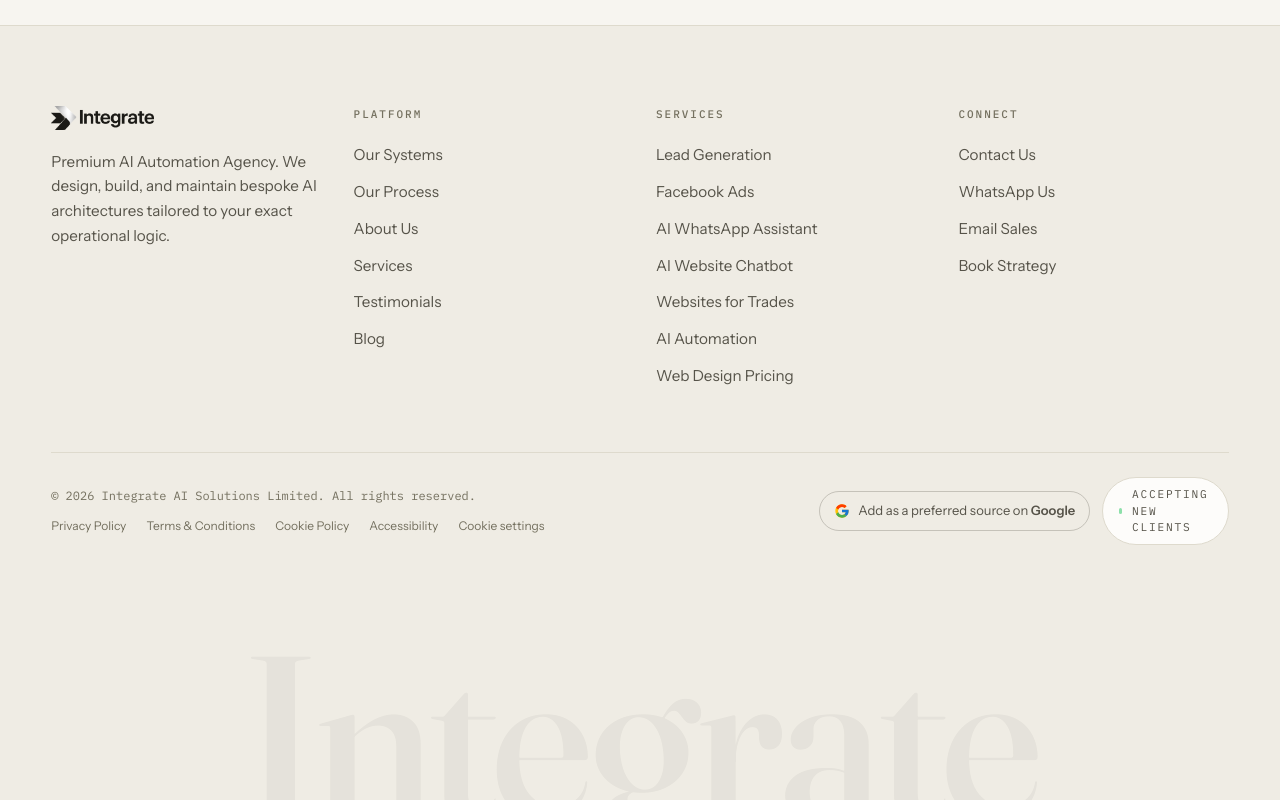
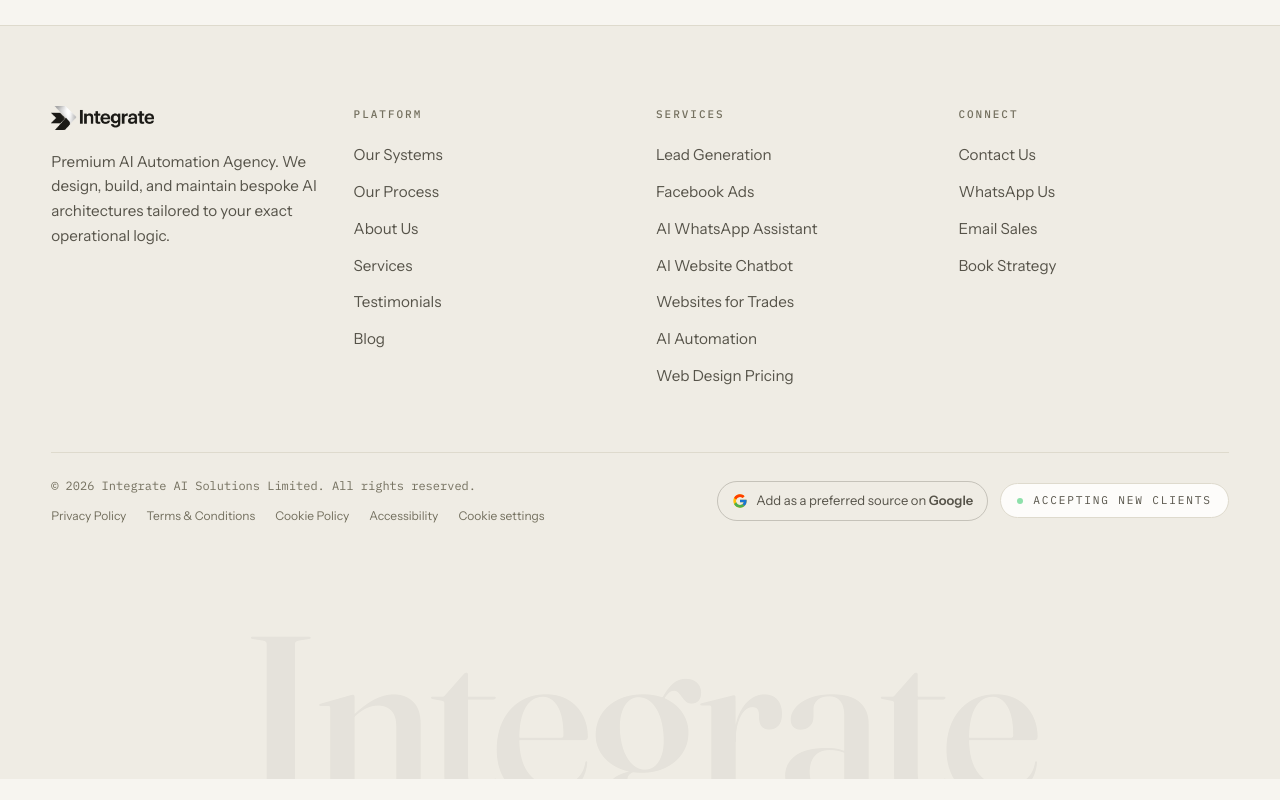
Before and after one commit to jlindl/INTEGRATENEW, a Next.js app: page /blog in a window 1280 px wide. Shown: the part 6602-7402 px from the top of the page. After the commit the page ends 7381 px from the top, so only its background shows below. Built offline with nearby package versions, Linux system fonts and the light colour scheme; no server answers.

Commit message:
Footer: keep status badge on one line next to preferred source button
Co-Authored-By: Claude Opus 5.5 <noreply@anthropic.com>
Claude-Session: https://claude.ai/code/session_01AUvJEXUKfnygBhjNwXYzRo

```diff
--- a/components/sections/Footer.tsx
+++ b/components/sections/Footer.tsx
@@ -131,7 +131,7 @@ export function Footer() {
               domain="integrate-tech.co.uk"
               className="text-ink-2 transition-colors duration-300 hover:text-ink"
             />
-            <p className="hairline flex w-fit items-center gap-2.5 rounded-full bg-card px-4 py-2 font-mono text-[0.7rem] uppercase tracking-[0.16em] text-ink-2">
+            <p className="hairline flex w-fit shrink-0 items-center gap-2.5 whitespace-nowrap rounded-full bg-card px-4 py-2 font-mono text-[0.7rem] uppercase tracking-[0.16em] text-ink-2">
               <span
                 aria-hidden="true"
                 className="h-1.5 w-1.5 rounded-full bg-[#22c55e] motion-safe:animate-pulse"
--- a/components/web-design/WebDesignFooter.tsx
+++ b/components/web-design/WebDesignFooter.tsx
@@ -93,7 +93,7 @@ export function WebDesignFooter() {
               domain="integrate-tech.co.uk"
               className="text-mist transition-colors duration-300 hover:text-ivory"
             />
-            <p className="flex items-center gap-2.5 rounded-full border border-graphite bg-carbon px-4 py-2 font-mono text-[0.7rem] uppercase tracking-[0.16em] text-mist">
+            <p className="flex shrink-0 items-center gap-2.5 whitespace-nowrap rounded-full border border-graphite bg-carbon px-4 py-2 font-mono text-[0.7rem] uppercase tracking-[0.16em] text-mist">
               <span aria-hidden="true" className="h-1.5 w-1.5 rounded-full bg-[#22c55e] motion-safe:animate-pulse" />
               Taking new projects
             </p>
```
